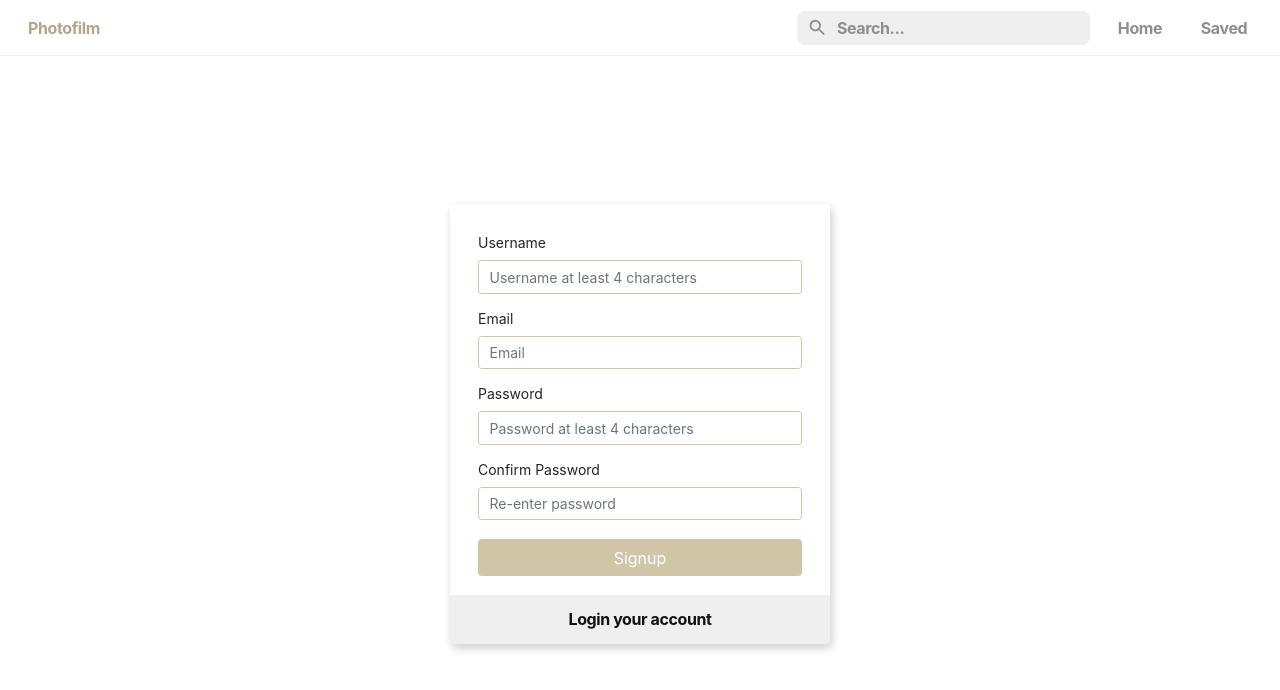
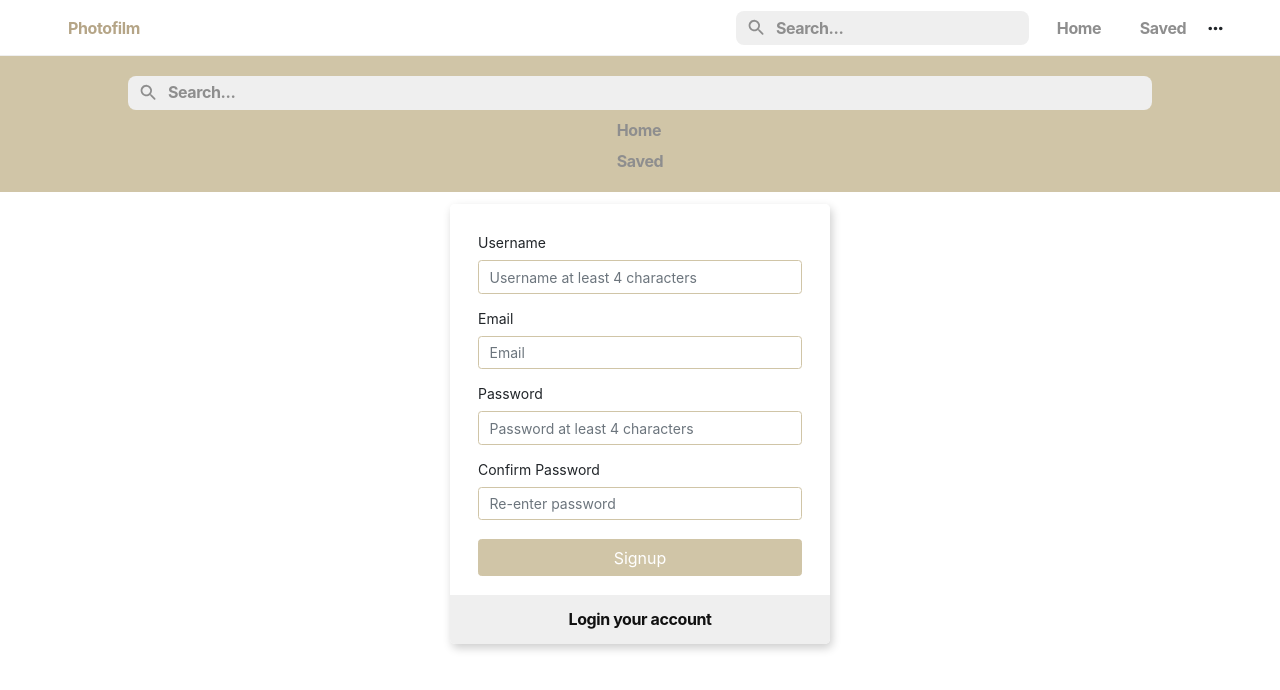
Before and after one commit to mikeliuu/photofilm, a React (Create React App) app: page /signup in a window 1280 px wide. Shown: the top 690 px of the page. Built offline with nearby package versions, Linux system fonts and the light colour scheme.

Commit message:
adding dropdown navbar

```diff
--- a/src/components/Layout/Layout.scss
+++ b/src/components/Layout/Layout.scss
@@ -8,8 +8,9 @@
 
 .layoutBody {
   position: relative;
-  width: 100%;
   min-height: 100%;
-  padding: 2em;
+  max-width: $layout-max-width;
+  margin: 0 auto;
+  padding: 2em 0;
   padding-top: 76px;
 }
--- a/src/components/NavBar/NavBar.jsx
+++ b/src/components/NavBar/NavBar.jsx
@@ -2,6 +2,7 @@ import React from 'react';
 import { Link } from 'react-router-dom';
 import { useLocation } from 'react-router';
 import Search from '../Search/Search';
+import MoreHorizRoundedIcon from '@material-ui/icons/MoreHorizRounded';
 
 const NavBar = () => {
   const { pathname } = useLocation();
@@ -17,7 +18,8 @@ const NavBar = () => {
 
 
   return (
-    <div className="navWarpper">
+    <nav className="navWrapper">
+
       <div className="navbar">
         <Link to="/" className="navLogo">
           Photofilm
@@ -39,12 +41,32 @@ const NavBar = () => {
               )
             }
           </div>
+
+          <MoreHorizRoundedIcon/>
         </div>
 
-        <div id='navDivider'></div>
       </div>
 
-    </div>
+      <div className='navDropdown'>
+        <Search className='dropdownSearch'/>
+        <div>
+          {
+            navList && (
+              navList.map((n, index) => (
+                <Link to={ n.path } className='dropdownLink' key={index}>
+                  <div className={ pathname === n.path ? linkActive : linkNormal }>
+                    { n.text }
+                  </div>
+                </Link>
+              ))
+            )
+          }
+        </div>
+      </div>
+
+      <div id='navDivider'></div>
+
+    </nav>
   );
 };
 
--- a/src/components/NavBar/navBar.scss
+++ b/src/components/NavBar/navBar.scss
@@ -1,4 +1,4 @@
-.navWarpper {
+.navWrapper {
   position: fixed;
   width: 100%;
   height: $navbar-height;
@@ -12,14 +12,18 @@
   top: 0;
   left: 0;
   right: 0;
-
-  display: flex;
-  flex-wrap: wrap;
-  align-items: center;
-  justify-content: space-between;
+  // display: flex;
+  // flex-wrap: wrap;
+  // align-items: center;
+  // justify-content: space-between;
   padding: 0.5rem 1rem;
   background-color: white;
 
+  max-width: $layout-max-width;
+  margin: 0 auto;
+  display: grid;
+
+  grid-template-columns: auto 1fr;
 
   .navLogo {
     color: $secondary-color !important;
@@ -39,6 +43,7 @@
   }
 
   .navRight {
+
     display: flex;
     align-items: center;
     justify-content: center;
@@ -99,3 +104,24 @@
   left: 0;
   border-bottom: 1px solid $pin-lightgrey !important;
 }
+
+.navDropdown {
+  margin-top: $navbar-height;
+  display: flex;
+  justify-content: center;
+  align-items: center;
+  flex-flow: nowrap column;
+
+  background-color: $primary-color;
+  padding: 20px 0;
+
+  .dropdownSearch {
+    width: 80%;
+    margin: 0 auto;
+  }
+
+  .dropdownLink > div {
+    padding: 10px 0 0 0;
+  }
+
+}
--- a/src/components/Search/Search.jsx
+++ b/src/components/Search/Search.jsx
@@ -6,7 +6,7 @@ import { InputGroup, FormControl } from 'react-bootstrap';
 
 import SearchResult from './SearchResult/SearchResult';
 
-const Search = () => {
+const Search = ({ className }) => {
   const initialState = {
     searchVal: '',
     searchResult: []
@@ -62,7 +62,7 @@ const Search = () => {
 
 
   return (
-    <InputGroup className='search'>
+    <InputGroup className={ className ? `search ${className}` : 'search' }>
 
       <SearchRoundedIcon className='searchIcon'/>
 
--- a/src/styles/_variables.scss
+++ b/src/styles/_variables.scss
@@ -1,3 +1,5 @@
+$layout-max-width: 1200px;
+
 $film-card-min-width: 256px;
 $film-page-max-width: 950px;
 
```
